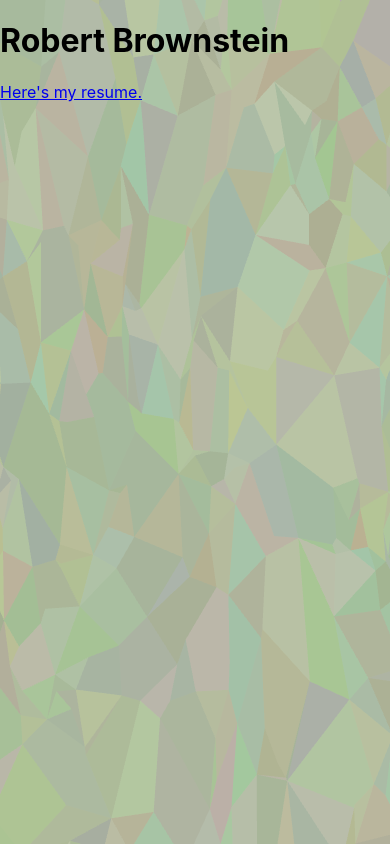
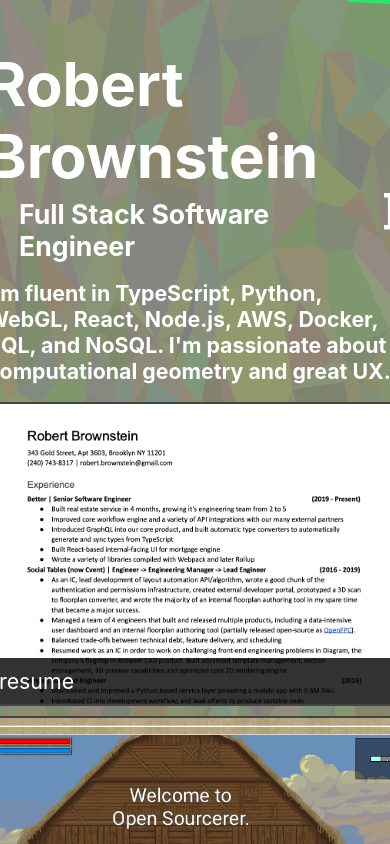
Before and after one commit to brownstein/brownstein.github.io, a React app: page / in a window 390 px wide. Built offline with nearby package versions, Linux system fonts and the light colour scheme.

Commit message:
finalize

```diff
--- a/public/index.html
+++ b/public/index.html
@@ -7,24 +7,11 @@
     <meta name="theme-color" content="#000000" />
     <meta
       name="description"
-      content="Web site created using create-react-app"
+      content="Robert Brownstein's Personal Site"
     />
     <link rel="apple-touch-icon" href="%PUBLIC_URL%/logo192.png" />
-    <!--
-      manifest.json provides metadata used when your web app is installed on a
-      user's mobile device or desktop. See https://developers.google.com/web/fundamentals/web-app-manifest/
-    -->
     <link rel="manifest" href="%PUBLIC_URL%/manifest.json" />
-    <!--
-      Notice the use of %PUBLIC_URL% in the tags above.
-      It will be replaced with the URL of the `public` folder during the build.
-      Only files inside the `public` folder can be referenced from the HTML.
-
-      Unlike "/favicon.ico" or "favicon.ico", "%PUBLIC_URL%/favicon.ico" will
-      work correctly both with client-side routing and a non-root public URL.
-      Learn how to configure a non-root public URL by running `npm run build`.
-    -->
-    <title>React App</title>
+    <title>Robert Brownstein</title>
     <script id="2d-vertex-shader" type="x-shader/x-vertex">
 			attribute vec2 a_position;
       attribute vec4 a_color;
@@ -47,17 +34,7 @@
 		</script>
   </head>
   <body>
-    <noscript>You need to enable JavaScript to run this app.</noscript>
+    <noscript>You need to enable JavaScript to run this app - it's 2022!.</noscript>
     <div id="root"></div>
-    <!--
-      This HTML file is a template.
-      If you open it directly in the browser, you will see an empty page.
-
-      You can add webfonts, meta tags, or analytics to this file.
-      The build step will place the bundled scripts into the <body> tag.
-
-      To begin the development, run `npm start` or `yarn start`.
-      To create a production bundle, use `npm run build` or `yarn build`.
-    -->
   </body>
 </html>
--- a/src/App.css
+++ b/src/App.css
@@ -7,11 +7,193 @@ html, body {
   overflow: hidden;
 }
 
+#root {
+  width: 100vw;
+  height: 100vh;
+  position: relative;
+}
+
 .background {
-  position: absolute;
+  position: fixed;
   z-index: -1;
   left: 0;
   top: 0;
   width: 100vw;
   height: 100vh;
 }
+
+.app {
+  width: 100%;
+  height: 100%;
+  display: flex;
+  flex-direction: column;
+  align-items: center;
+  justify-content: center;
+  position: relative;
+  overflow-y: scroll;
+}
+
+.app.dark {
+  color: white;
+}
+
+.content-box {
+  min-width: 416px;
+  max-width: 1216px;
+  width: 60vw;
+  min-height: 200px;
+  display: flex;
+  flex-direction: column;
+  padding: 8px;
+}
+
+.on-background .row {
+  min-width: 416px;
+  max-width: 1216px;
+  width: 60vw;
+}
+
+@media(max-width: 900px) {
+  .content-box {
+    margin-top: 40px;
+    margin-bottom: 40px;
+  }
+}
+
+h1 {
+  font-size: 60px;
+  margin-top: 0;
+  margin-bottom: 6px;
+  padding-top: 0;
+}
+
+.row {
+  display: flex;
+  flex-direction: row;
+  align-items: flex-start;
+  justify-content: flex-start;
+  margin-bottom: 10px;
+}
+
+.row:last-child {
+  margin-bottom: 0;
+}
+
+.tile {
+  display: block;
+  flex-basis: 100%;
+  flex-shrink: 1;
+  flex-grow: 1;
+  position: relative;
+  overflow: hidden;
+  border: 2px solid #444;
+  border-radius: 4px;
+  margin-right: 10px;
+}
+
+.tile.big {
+  height: 300px;
+}
+
+.tile.borderless {
+  border: none;
+  overflow: visible;
+}
+
+a.tile, a.tile:visited {
+  text-decoration: none;
+}
+
+.tile:last-child {
+  margin-right: 0;
+}
+
+@media(max-width: 900px) {
+  .content-box {
+    padding-bottom: 100px;
+  }
+  .row {
+    display: block;
+  }
+  .tile {
+    flex-basis: 300px;
+    flex-shrink: 1;
+    width: calc(100% - 6px);
+    margin-right: 0;
+    margin-bottom: 10px;
+  }
+  .tile:last-child {
+    margin-bottom: 0;
+  }
+}
+
+.tile img {
+  width: 100%;
+  height: auto;
+}
+
+.tile span {
+  position: absolute;
+  bottom: 0;
+  left: 0;
+  display: block;
+  width: 100%;
+  background: rgba(0, 0, 0, 0.8);
+  padding: 10px;
+  color: white;
+  font-size: 16pt;
+}
+
+.tile h2 {
+  font-size: 40pt;
+  margin-top: 0;
+  margin-bottom: 8px;
+  padding: 0;
+}
+
+.tile h3 {
+  font-size: 16pt;
+  margin-top: 0;
+  margin-bottom: 8px;
+  padding: 0;
+}
+
+@media(max-width: 900px) {
+  .tile h2 {
+    display: inline-block;
+    position: relative;
+    margin-left: 32px;
+    margin-right: 32px;
+    font-size: 20pt;
+    overflow: visible;
+  }
+  h2::before {
+    content: '[';
+    position: absolute;
+    left: -32px;
+    top: -13px;
+    font-size: 30pt;
+  }
+  h2::after {
+    content: ']';
+    position: absolute;
+    right: -32px;
+    top: -13px;
+    font-size: 30pt;
+  }
+}
+
+ul {
+  padding: 0;
+  margin: 0;
+  list-style-type: none;
+}
+
+li {
+  margin-left: 0;
+  margin-bottom: 8px;
+}
+
+li a, li a:hover, li a:visited {
+  color: inherit;
+}
--- a/src/App.tsx
+++ b/src/App.tsx
@@ -1,34 +1,83 @@
 import debounce from 'debounce';
-import React, { useState, useEffect } from 'react';
-import logo from './logo.svg';
+import { useState, useEffect } from 'react';
 import { Background } from './Background';
 import './App.css';
+import resumeThumbnail from './resume-thumbnail.png';
+import osThumbnail from './open-sourcerer.png';
+
+const MOBILE_CUTOFF = 900;
 
 function App() {
+  const [mobile, setMobile] = useState<boolean>(window.innerWidth < MOBILE_CUTOFF);
   const [bgColor, setBgColor] = useState<[number, number, number]>([0.5, 0.6, 0.7]);
   useEffect(() => {
-    const onScroll = () => {
+    let active = true;
+    function resize() {
+      setMobile(window.innerWidth < MOBILE_CUTOFF);
+    }
+    function pulse() {
+      if (!active) {
+        return;
+      }
       setBgColor([
         Math.random(),
         Math.random(),
         Math.random()
       ]);
-    };
-    const debouncedScroll = debounce(onScroll, 200);
-    window.addEventListener('scroll', debouncedScroll);
-    const int = setInterval(onScroll, 2000);
+      setTimeout(pulse, 5000);
+    }
+    pulse();
+    const debouncedResize = debounce(resize, 200);
+    window.addEventListener('resize', debouncedResize);
     return () => {
-      window.removeEventListener('scroll', debouncedScroll);
-      clearInterval(int);
+      active = false;
+      window.removeEventListener('resize', debouncedResize);
     };
   }, [setBgColor]);
+  const colorTheme = (bgColor.reduce((acc, v) => (acc + v), 0) > 1.4)
+    ? 'light'
+    : 'dark';
+  const tile1 = (
+    <div className='tile borderless'>
+      <h2>Full Stack Software Engineer</h2>
+    </div>
+  );
+  const tile2 = (
+    <div className='tile borderless'>
+      <h3>I'm fluent in TypeScript, Python, WebGL, React, Node.js, AWS, Docker, SQL, and NoSQL. I'm passionate about computational geometry and great UX.</h3>
+    </div>
+  );
+  const tile3 = (
+    <div className='tile borderless'>
+      <h3>Current Employer</h3>
+      <p>Pending</p>
+      <h3>Additional Projects</h3>
+      <ul>
+        <li><a href='https://github.com/socialtables/openfpc' target='_blank'>OpenFPC</a></li>
+        <li><a href='https://github.com/socialtables/saml-protocol' target='_blank'>SAML-Protocol</a></li>
+        <li><a href='http://brownstein.github.io/birdify/' target='_blank'>Birdify</a></li>
+      </ul>
+    </div>
+  );
   return (
-    <div className="App">
+    <div className={`app ${colorTheme}`}>
       <Background color={bgColor}/>
-      <header className="App-header">
+      <div className='content-box'>
         <h1>Robert Brownstein</h1>
-        <a href="Robert%20Brownstein%20Resume.pdf">Here's my resume.</a>
-      </header>
+        { mobile ? <div className='row'>{tile1}{tile2}</div> : null }
+        <div className='row'>
+          <a className='tile big resume' href="Robert%20Brownstein%20Resume.pdf" target='_blank'>
+            <img src={resumeThumbnail} />
+            <span>resume</span>
+          </a>
+          <a className='tile big' href='https://brownstein.github.io/open-sourcerer-ts' target='_blank'>
+            <img src={osThumbnail} />
+            <span>side project</span>
+          </a>
+        </div>
+        { mobile ? null : <div className='row'>{tile1}{tile2}{tile3}</div> }
+        { mobile ? <div className='row'>{tile3}</div> : null }
+      </div>
     </div>
   );
 }
```
Also changed, not shown: src/open-sourcerer.png (added), src/resume-thumbnail.png (added).
